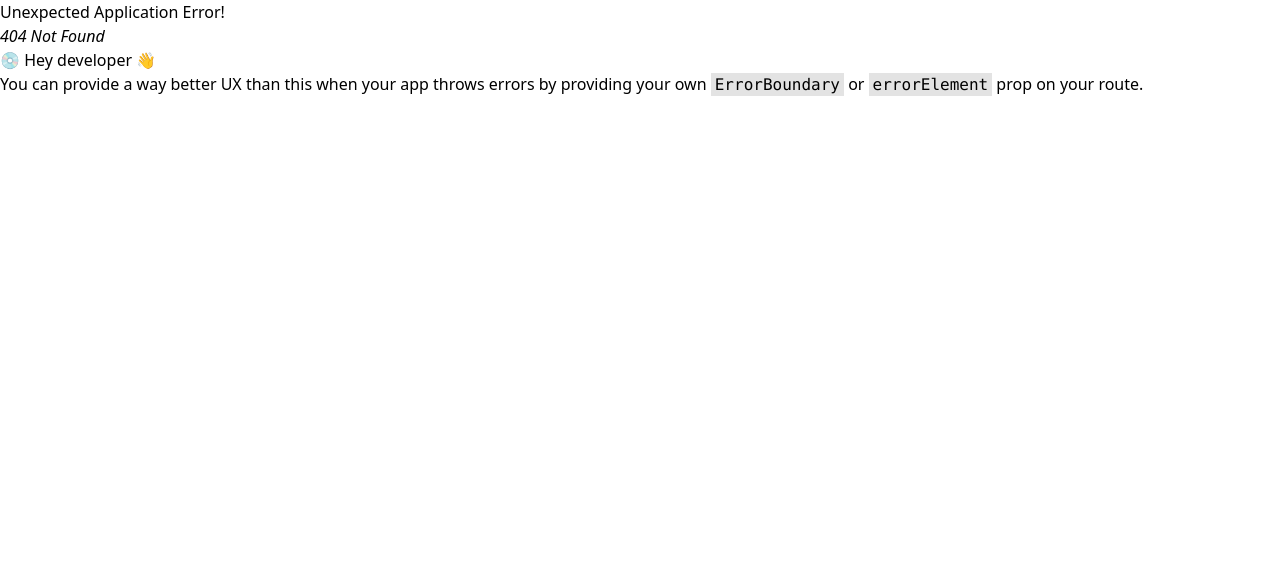
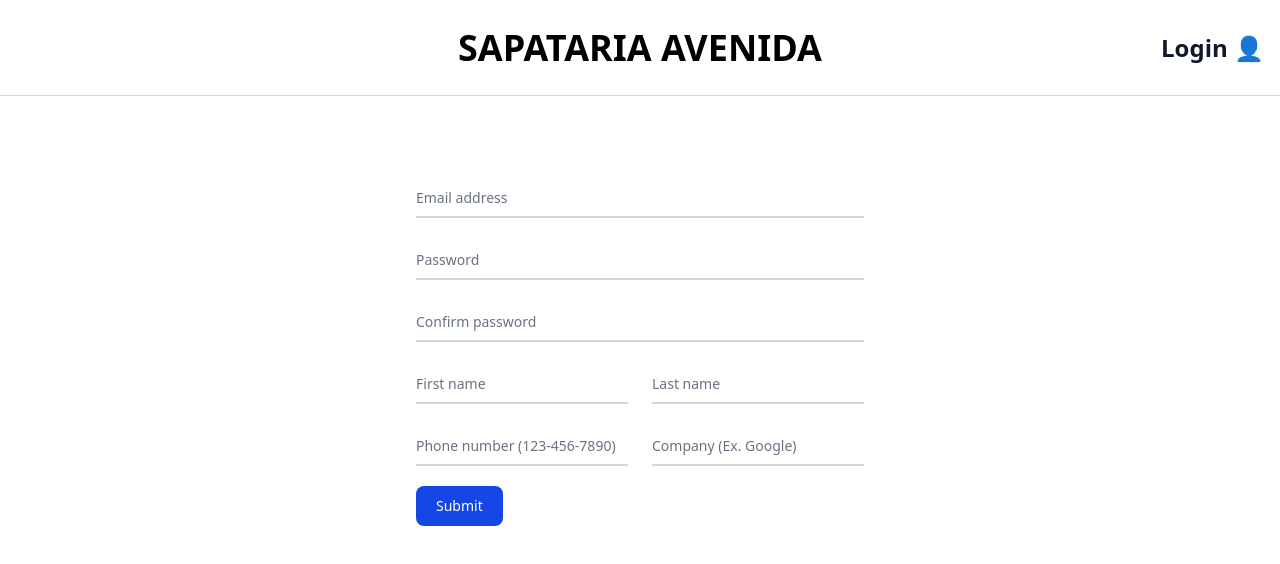
Before and after one commit to joaorobe/projeto-emergentes, a React (Vite) app in the folder emergentes_252_front-main/: page /cadastro in a window 1280 px wide. Before the commit this address had no page. Shown: the top 564 px of the page. Built offline with nearby package versions, Linux system fonts and the light colour scheme.

Commit message:
atualizacoes

```diff
--- a/emergentes_252_front-main/src/App.tsx
+++ b/emergentes_252_front-main/src/App.tsx
@@ -46,7 +46,6 @@ export default function App() {
       <div className="grid grid-cols-1 sm:grid-cols-2 lg:grid-cols-3 xl:grid-cols-4 gap-8">
         {listaSapatos}
       </div>
-
     </main>
   );
 }
--- /dev/null
+++ b/emergentes_252_front-main/src/Cadastro.tsx
@@ -0,0 +1,44 @@
+export default function Cadastro(){
+    return(
+
+        <>
+        <div className="py-20">
+    <form className="max-w-md mx-auto">
+    <div className="relative z-0 w-full mb-5 group">
+        <input type="email" name="floating_email" id="floating_email" className="block py-2.5 px-0 w-full text-sm text-gray-900 bg-transparent border-0 border-b-2 border-gray-300 appearance-none dark:text-white dark:border-gray-600 dark:focus:border-blue-500 focus:outline-none focus:ring-0 focus:border-blue-600 peer" placeholder=" " required />
+        <label htmlFor="floating_email" className="peer-focus:font-medium absolute text-sm text-gray-500 dark:text-gray-400 duration-300 transform -translate-y-6 scale-75 top-3 -z-10 origin-[0] peer-focus:start-0 rtl:peer-focus:translate-x-1/4 rtl:peer-focus:left-auto peer-focus:text-blue-600 peer-focus:dark:text-blue-500 peer-placeholder-shown:scale-100 peer-placeholder-shown:translate-y-0 peer-focus:scale-75 peer-focus:-translate-y-6">Email address</label>
+    </div>
+    <div className="relative z-0 w-full mb-5 group">
+        <input type="password" name="floating_password" id="floating_password" className="block py-2.5 px-0 w-full text-sm text-gray-900 bg-transparent border-0 border-b-2 border-gray-300 appearance-none dark:text-white dark:border-gray-600 dark:focus:border-blue-500 focus:outline-none focus:ring-0 focus:border-blue-600 peer" placeholder=" " required />
+        <label htmlFor="floating_password" className="peer-focus:font-medium absolute text-sm text-gray-500 dark:text-gray-400 duration-300 transform -translate-y-6 scale-75 top-3 -z-10 origin-[0] peer-focus:start-0 rtl:peer-focus:translate-x-1/4 peer-focus:text-blue-600 peer-focus:dark:text-blue-500 peer-placeholder-shown:scale-100 peer-placeholder-shown:translate-y-0 peer-focus:scale-75 peer-focus:-translate-y-6">Password</label>
+    </div>
+    <div className="relative z-0 w-full mb-5 group">
+        <input type="password" name="repeat_password" id="floating_repeat_password" className="block py-2.5 px-0 w-full text-sm text-gray-900 bg-transparent border-0 border-b-2 border-gray-300 appearance-none dark:text-white dark:border-gray-600 dark:focus:border-blue-500 focus:outline-none focus:ring-0 focus:border-blue-600 peer" placeholder=" " required />
+        <label htmlFor="floating_repeat_password" className="peer-focus:font-medium absolute text-sm text-gray-500 dark:text-gray-400 duration-300 transform -translate-y-6 scale-75 top-3 -z-10 origin-[0] peer-focus:start-0 rtl:peer-focus:translate-x-1/4 peer-focus:text-blue-600 peer-focus:dark:text-blue-500 peer-placeholder-shown:scale-100 peer-placeholder-shown:translate-y-0 peer-focus:scale-75 peer-focus:-translate-y-6">Confirm password</label>
+    </div>
+    <div className="grid md:grid-cols-2 md:gap-6">
+        <div className="relative z-0 w-full mb-5 group">
+            <input type="text" name="floating_first_name" id="floating_first_name" className="block py-2.5 px-0 w-full text-sm text-gray-900 bg-transparent border-0 border-b-2 border-gray-300 appearance-none dark:text-white dark:border-gray-600 dark:focus:border-blue-500 focus:outline-none focus:ring-0 focus:border-blue-600 peer" placeholder=" " required />
+            <label htmlFor="floating_first_name" className="peer-focus:font-medium absolute text-sm text-gray-500 dark:text-gray-400 duration-300 transform -translate-y-6 scale-75 top-3 -z-10 origin-[0] peer-focus:start-0 rtl:peer-focus:translate-x-1/4 peer-focus:text-blue-600 peer-focus:dark:text-blue-500 peer-placeholder-shown:scale-100 peer-placeholder-shown:translate-y-0 peer-focus:scale-75 peer-focus:-translate-y-6">First name</label>
+        </div>
+        <div className="relative z-0 w-full mb-5 group">
+            <input type="text" name="floating_last_name" id="floating_last_name" className="block py-2.5 px-0 w-full text-sm text-gray-900 bg-transparent border-0 border-b-2 border-gray-300 appearance-none dark:text-white dark:border-gray-600 dark:focus:border-blue-500 focus:outline-none focus:ring-0 focus:border-blue-600 peer" placeholder=" " required />
+            <label htmlFor="floating_last_name" className="peer-focus:font-medium absolute text-sm text-gray-500 dark:text-gray-400 duration-300 transform -translate-y-6 scale-75 top-3 -z-10 origin-[0] peer-focus:start-0 rtl:peer-focus:translate-x-1/4 peer-focus:text-blue-600 peer-focus:dark:text-blue-500 peer-placeholder-shown:scale-100 peer-placeholder-shown:translate-y-0 peer-focus:scale-75 peer-focus:-translate-y-6">Last name</label>
+        </div>
+    </div>
+    <div className="grid md:grid-cols-2 md:gap-6">
+        <div className="relative z-0 w-full mb-5 group">
+            <input type="tel" pattern="[0-9]{3}-[0-9]{3}-[0-9]{4}" name="floating_phone" id="floating_phone" className="block py-2.5 px-0 w-full text-sm text-gray-900 bg-transparent border-0 border-b-2 border-gray-300 appearance-none dark:text-white dark:border-gray-600 dark:focus:border-blue-500 focus:outline-none focus:ring-0 focus:border-blue-600 peer" placeholder=" " required />
+            <label htmlFor="floating_phone" className="peer-focus:font-medium absolute text-sm text-gray-500 dark:text-gray-400 duration-300 transform -translate-y-6 scale-75 top-3 -z-10 origin-[0] peer-focus:start-0 rtl:peer-focus:translate-x-1/4 peer-focus:text-blue-600 peer-focus:dark:text-blue-500 peer-placeholder-shown:scale-100 peer-placeholder-shown:translate-y-0 peer-focus:scale-75 peer-focus:-translate-y-6">Phone number (123-456-7890)</label>
+        </div>
+        <div className="relative z-0 w-full mb-5 group">
+            <input type="text" name="floating_company" id="floating_company" className="block py-2.5 px-0 w-full text-sm text-gray-900 bg-transparent border-0 border-b-2 border-gray-300 appearance-none dark:text-white dark:border-gray-600 dark:focus:border-blue-500 focus:outline-none focus:ring-0 focus:border-blue-600 peer" placeholder=" " required />
+            <label htmlFor="floating_company" className="peer-focus:font-medium absolute text-sm text-gray-500 dark:text-gray-400 duration-300 transform -translate-y-6 scale-75 top-3 -z-10 origin-[0] peer-focus:start-0 rtl:peer-focus:translate-x-1/4 peer-focus:text-blue-600 peer-focus:dark:text-blue-500 peer-placeholder-shown:scale-100 peer-placeholder-shown:translate-y-0 peer-focus:scale-75 peer-focus:-translate-y-6">Company (Ex. Google)</label>
+        </div>
+    </div>
+    <button type="submit" className="text-white bg-blue-700 hover:bg-blue-800 focus:ring-4 focus:outline-none focus:ring-blue-300 font-medium rounded-lg text-sm w-full sm:w-auto px-5 py-2.5 text-center dark:bg-blue-600 dark:hover:bg-blue-700 dark:focus:ring-blue-800">Submit</button>
+    </form>
+    </div>
+    </>
+    )
+}
--- a/emergentes_252_front-main/src/Detalhes.tsx
+++ b/emergentes_252_front-main/src/Detalhes.tsx
@@ -1,41 +1,47 @@
+// src/Detalhes.tsx
 
-import type { SapatoType } from "./utils/SapatoType"
-import type { EstoqueType } from "./utils/EstoqueType"
-import { useParams, Link } from "react-router-dom"
-import { useEffect, useState } from "react"
-import { useClienteStore } from "./context/ClienteContext"
-import { useForm } from "react-hook-form"
-import { toast } from 'sonner'
+import type { SapatoType } from "./utils/SapatoType";
+import type { EstoqueType } from "./utils/EstoqueType";
+import { useParams, Link } from "react-router-dom";
+import { useEffect, useState } from "react";
+import { useClienteStore } from "./context/ClienteContext";
+import { useForm } from "react-hook-form";
+import { toast } from 'sonner';
 
-const apiUrl = import.meta.env.VITE_API_URL
+const apiUrl = import.meta.env.VITE_API_URL;
 
 type Inputs = {
-  descricao: string
-}
+  descricao: string;
+};
 
 export default function Detalhes() {
-  const params = useParams()
-  const [sapato, setSapato] = useState<SapatoType | null>(null)
-  const [estoqueSelecionado, setEstoqueSelecionado] = useState<EstoqueType | null>(null)
-  const { cliente } = useClienteStore()
-  const { register, handleSubmit, reset } = useForm<Inputs>()
+  const params = useParams();
+  const [sapato, setSapato] = useState<SapatoType | null>(null);
+  const [estoqueSelecionado, setEstoqueSelecionado] = useState<EstoqueType | null>(null);
+  const { cliente } = useClienteStore();
+  const { register, handleSubmit, reset } = useForm<Inputs>();
 
   useEffect(() => {
     async function buscaDados() {
-      const response = await fetch(`${apiUrl}/sapatos/${params.sapatoId}`)
-      const dados = await response.json()
-      setSapato(dados)
+      const response = await fetch(`${apiUrl}/sapatos/${params.sapatoId}`);
+      const dados = await response.json();
+      setSapato(dados);
       if (dados?.estoques && dados.estoques.length > 0) {
         setEstoqueSelecionado(dados.estoques[0]);
       }
     }
-    buscaDados()
-  }, [params.sapatoId])
+    buscaDados();
+  }, [params.sapatoId]);
 
   async function enviaProposta(data: Inputs) {
     if (!estoqueSelecionado) {
-      toast.error("Por favor, selecione um tamanho antes de enviar a proposta.")
-      return
+      toast.error("Por favor, selecione um tamanho antes de enviar a proposta.");
+      return;
+    }
+
+    if (!cliente) {
+      toast.error("Você precisa estar logado para enviar uma proposta.");
+      return;
     }
 
     const response = await fetch(`${apiUrl}/propostas`, {
@@ -46,18 +52,18 @@ export default function Detalhes() {
         sapatoId: Number(params.sapatoId),
         descricao: `Tamanho: ${estoqueSelecionado.tamanho.split('_')[1]}. Proposta: ${data.descricao}`
       })
-    })
+    });
 
     if (response.status === 201) {
-      toast.success("Obrigado. Sua proposta foi enviada. Aguarde retorno")
-      reset()
+      toast.success("Obrigado. Sua proposta foi enviada. Aguarde retorno");
+      reset();
     } else {
-      toast.error("Erro... Não foi possível enviar sua proposta")
+      toast.error("Erro... Não foi possível enviar sua proposta");
     }
   }
 
   if (!sapato) {
-    return <p className="text-center mt-10 text-xl">Carregando detalhes do produto...</p>
+    return <p className="text-center mt-10 text-xl">Carregando detalhes do produto...</p>;
   }
 
   return (
@@ -121,5 +127,5 @@ export default function Detalhes() {
         )}
       </div>
     </section>
-  )
+  );
 }
--- a/emergentes_252_front-main/src/Login.tsx
+++ b/emergentes_252_front-main/src/Login.tsx
@@ -1,7 +1,5 @@
 import { useForm } from "react-hook-form"
-
 import { useNavigate } from "react-router-dom";
-
 import { toast } from "sonner"
 import { useClienteStore } from "./context/ClienteContext"
 
@@ -98,7 +96,7 @@ export default function Login() {
                                 Entrar
                             </button>
                             <p className="text-sm font-light text-gray-500 dark:text-gray-400">
-                                Ainda não possui conta? <a href="#" className="font-medium text-primary-600 hover:underline dark:text-primary-500">Cadastre-se</a>
+                                Ainda não possui conta? <a href="/cadastro" className="font-medium text-primary-600 hover:underline dark:text-primary-500">Cadastre-se</a>
                             </p>
                         </form>
                     </div>
--- a/emergentes_252_front-main/src/MinhasPropostas.tsx
+++ b/emergentes_252_front-main/src/MinhasPropostas.tsx
@@ -1,3 +1,4 @@
+// src/MinhasPropostas.tsx
 
 import './MinhasPropostas.css'
 import { useEffect, useState } from "react";
@@ -12,12 +13,16 @@ export default function Propostas() {
 
     useEffect(() => {
         async function buscaDados() {
+            // Verifica se o cliente está logado antes de buscar dados
+            if (!cliente) {
+                return; // Sai da função se não houver cliente logado
+            }
             const response = await fetch(`${apiUrl}/propostas/${cliente.id}`)
             const dados = await response.json()
             setPropostas(dados)
         }
         buscaDados()
-    }, [])
+    }, [cliente]) // Adiciona `cliente` como dependência para que o efeito seja re-executado quando o cliente logar ou deslogar.
 
     function dataDMA(data: string) {
         const ano = data.substring(0, 4)
@@ -59,7 +64,7 @@ export default function Propostas() {
                 Listagem de <span className="">Minhas Propostas</span></h1>
 
             {propostas.length == 0 ?
-                <h2 className="mb-4 mt-10 text-3xl font-extrabold leading-none tracking-tight text-gray-900 md:text-4xl dark:text-white">
+                <h2 className="mb-4 mt-10 text-3xl font-extrabold leading-none tracking-tight text-gray-900 md:text-4xl dark:text-black">
                    &nbsp;&nbsp; Ah... Você ainda não fez propostas para os nossos sapatos.
                 </h2>
                 :
--- a/emergentes_252_front-main/src/context/ClienteContext.ts
+++ b/emergentes_252_front-main/src/context/ClienteContext.ts
@@ -1,14 +1,16 @@
+
+
 import type { ClienteType } from '../utils/ClienteType'
 import { create } from 'zustand'
 
 type ClienteStore = {
-    cliente: ClienteType
+    cliente: ClienteType | null
     logaCliente: (clienteLogado: ClienteType) => void
     deslogaCliente: () => void
 }
 
 export const useClienteStore = create<ClienteStore>((set) => ({
-    cliente: {} as ClienteType,
-    logaCliente: (clienteLogado) => set({cliente: clienteLogado}),
-    deslogaCliente: () => set({cliente: {} as ClienteType})
+    cliente: null,
+    logaCliente: (clienteLogado) => set({ cliente: clienteLogado }),
+    deslogaCliente: () => set({ cliente: null })
 }))
```
Also changed, not shown: emergentes_252_front-main/src/components/Titulo.tsx (+9 -10 lines), emergentes_252_front-main/src/main.tsx (+14 -13 lines), 1 other file (tests, documents, lock files or other folders).
